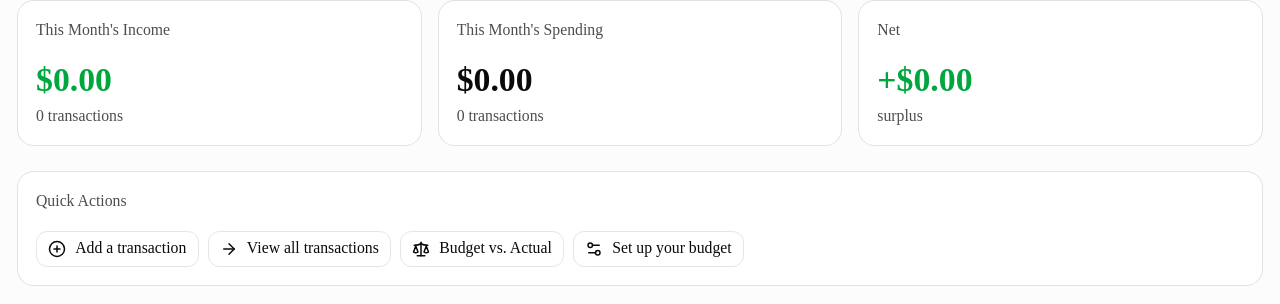
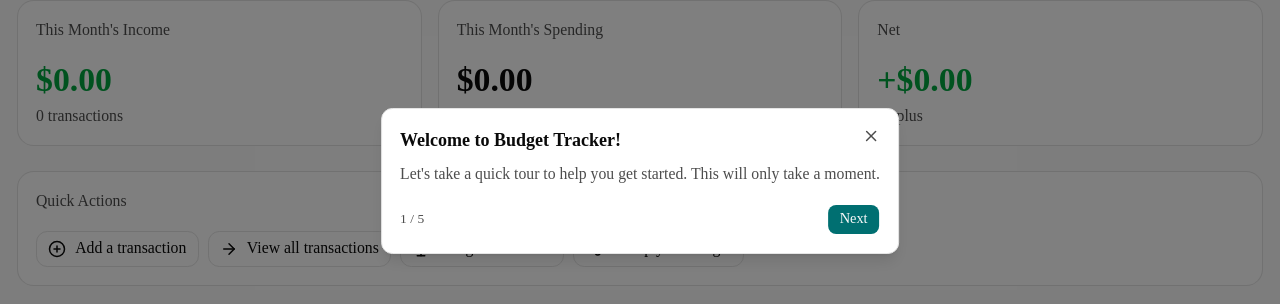
Before and after one commit to mha200/budget-tracker, a Next.js app: page /dashboard in a window 1280 px wide. Shown: the part 219-523 px from the top of the page. Built offline with nearby package versions, Linux system fonts and the light colour scheme; no server answers; the database is empty; sample sign-in values are in the browser's storage.

Commit message:
Add user-onboarding tour for first-time dashboard visitors
5-step guided tour highlights summary cards, quick actions,
navigation, and the add-transaction button. Uses localStorage
to only show once per user.

Co-Authored-By: Claude Opus 4.6 <noreply@anthropic.com>

```diff
--- a/src/app/dashboard/nav.tsx
+++ b/src/app/dashboard/nav.tsx
@@ -25,7 +25,7 @@ export function DashboardNav() {
   }
 
   return (
-    <nav className="border-b bg-muted/40">
+    <nav data-tour="nav" className="border-b bg-muted/40">
       <div className="max-w-6xl mx-auto px-4 flex gap-1 overflow-x-auto">
         {navLinks.map((link) => {
           const active = isActive(link.href, link.exact);
--- a/src/app/dashboard/page.tsx
+++ b/src/app/dashboard/page.tsx
@@ -9,6 +9,7 @@ import {
   CardTitle,
 } from "@/components/ui/card";
 import { PlusCircle, ArrowRight, Settings2, Scale } from "lucide-react";
+import { OnboardingTour } from "@/components/onboarding-tour";
 
 export default async function DashboardPage() {
   const session = await auth();
@@ -64,9 +65,11 @@ export default async function DashboardPage() {
 
   return (
     <div className="space-y-6">
+      <OnboardingTour />
       <div className="flex items-center justify-between">
         <h2 className="text-3xl font-bold">Welcome, {firstName}!</h2>
         <Button
+          data-tour="add-transaction"
           render={<Link href="/dashboard/expenses/new" />}
           nativeButton={false}
           className="gap-1.5"
@@ -77,7 +80,7 @@ export default async function DashboardPage() {
       </div>
 
       {/* Monthly Summary */}
-      <div className="grid gap-4 sm:grid-cols-3">
+      <div data-tour="summary-cards" className="grid gap-4 sm:grid-cols-3">
         <Card>
           <CardHeader>
             <CardTitle className="text-sm font-medium text-muted-foreground">
@@ -126,7 +129,7 @@ export default async function DashboardPage() {
       </div>
 
       {/* Quick Actions */}
-      <Card>
+      <Card data-tour="quick-actions">
         <CardHeader>
           <CardTitle className="text-sm font-medium text-muted-foreground">
             Quick Actions
--- /dev/null
+++ b/src/components/onboarding-tour.tsx
@@ -0,0 +1,197 @@
+"use client";
+
+import { useState, useEffect, useCallback } from "react";
+import { Button } from "@/components/ui/button";
+import { X } from "lucide-react";
+
+interface TourStep {
+  target: string | null;
+  title: string;
+  content: string;
+  position: "center" | "bottom" | "top";
+}
+
+const TOUR_STEPS: TourStep[] = [
+  {
+    target: null,
+    title: "Welcome to Budget Tracker!",
+    content:
+      "Let's take a quick tour to help you get started. This will only take a moment.",
+    position: "center",
+  },
+  {
+    target: '[data-tour="summary-cards"]',
+    title: "Monthly Overview",
+    content:
+      "These cards show your income, spending, and net balance for the current month at a glance.",
+    position: "bottom",
+  },
+  {
+    target: '[data-tour="quick-actions"]',
+    title: "Quick Actions",
+    content:
+      "Use these shortcuts to add transactions, view your budget, or jump to any feature.",
+    position: "bottom",
+  },
+  {
+    target: '[data-tour="nav"]',
+    title: "Navigation",
+    content:
+      "This bar lets you move between all sections — transactions, budgets, charts, CSV import, and more.",
+    position: "bottom",
+  },
+  {
+    target: '[data-tour="add-transaction"]',
+    title: "Add Your First Transaction",
+    content:
+      "Ready to go? Click here to add your first transaction and start tracking your budget!",
+    position: "bottom",
+  },
+];
+
+const STORAGE_KEY = "budget-tracker-tour-complete";
+
+export function OnboardingTour() {
+  const [currentStep, setCurrentStep] = useState(0);
+  const [visible, setVisible] = useState(false);
+  const [tooltipStyle, setTooltipStyle] = useState<React.CSSProperties>({});
+  const [spotlightStyle, setSpotlightStyle] = useState<React.CSSProperties>(
+    {}
+  );
+
+  useEffect(() => {
+    if (localStorage.getItem(STORAGE_KEY)) return;
+    setVisible(true);
+  }, []);
+
+  const positionTooltip = useCallback(() => {
+    const step = TOUR_STEPS[currentStep];
+    if (!step.target || step.position === "center") {
+      setSpotlightStyle({ display: "none" });
+      setTooltipStyle({
+        position: "fixed",
+        top: "50%",
+        left: "50%",
+        transform: "translate(-50%, -50%)",
+      });
+      return;
+    }
+
+    const el = document.querySelector(step.target);
+    if (!el) return;
+
+    const rect = el.getBoundingClientRect();
+    const pad = 8;
+
+    setSpotlightStyle({
+      position: "fixed",
+      top: rect.top - pad,
+      left: rect.left - pad,
+      width: rect.width + pad * 2,
+      height: rect.height + pad * 2,
+      borderRadius: 8,
+    });
+
+    const tooltipWidth = 340;
+    let left = rect.left + rect.width / 2 - tooltipWidth / 2;
+    left = Math.max(16, Math.min(left, window.innerWidth - tooltipWidth - 16));
+
+    if (step.position === "bottom") {
+      setTooltipStyle({
+        position: "fixed",
+        top: rect.bottom + pad + 12,
+        left,
+        width: tooltipWidth,
+      });
+    } else {
+      setTooltipStyle({
+        position: "fixed",
+        top: rect.top - pad - 12,
+        left,
+        width: tooltipWidth,
+        transform: "translateY(-100%)",
+      });
+    }
+  }, [currentStep]);
+
+  useEffect(() => {
+    if (!visible) return;
+    positionTooltip();
+    window.addEventListener("resize", positionTooltip);
+    window.addEventListener("scroll", positionTooltip, true);
+    return () => {
+      window.removeEventListener("resize", positionTooltip);
+      window.removeEventListener("scroll", positionTooltip, true);
+    };
+  }, [visible, positionTooltip]);
+
+  function finish() {
+    localStorage.setItem(STORAGE_KEY, "true");
+    setVisible(false);
+  }
+
+  function next() {
+    if (currentStep < TOUR_STEPS.length - 1) {
+      setCurrentStep(currentStep + 1);
+    } else {
+      finish();
+    }
+  }
+
+  function prev() {
+    if (currentStep > 0) {
+      setCurrentStep(currentStep - 1);
+    }
+  }
+
+  if (!visible) return null;
+
+  const step = TOUR_STEPS[currentStep];
+  const isLast = currentStep === TOUR_STEPS.length - 1;
+  const isFirst = currentStep === 0;
+
+  return (
+    <div className="fixed inset-0 z-50">
+      {/* Overlay */}
+      <div className="absolute inset-0 bg-black/50" onClick={finish} />
+
+      {/* Spotlight cutout */}
+      <div
+        style={spotlightStyle}
+        className="absolute z-[51] shadow-[0_0_0_9999px_rgba(0,0,0,0.5)] bg-transparent pointer-events-none"
+      />
+
+      {/* Tooltip */}
+      <div
+        style={tooltipStyle}
+        className="z-[52] bg-background border rounded-lg shadow-lg p-4"
+      >
+        <div className="flex items-start justify-between mb-2">
+          <h3 className="font-semibold text-base">{step.title}</h3>
+          <button
+            onClick={finish}
+            className="text-muted-foreground hover:text-foreground -mt-1 -mr-1 p-1"
+          >
+            <X className="size-4" />
+          </button>
+        </div>
+        <p className="text-sm text-muted-foreground mb-4">{step.content}</p>
+        <div className="flex items-center justify-between">
+          <span className="text-xs text-muted-foreground">
+            {currentStep + 1} / {TOUR_STEPS.length}
+          </span>
+          <div className="flex gap-2">
+            {!isFirst && (
+              <Button variant="outline" size="sm" onClick={prev}>
+                Back
+              </Button>
+            )}
+            <Button size="sm" onClick={next}>
+              {isLast ? "Get Started" : "Next"}
+            </Button>
+          </div>
+        </div>
+      </div>
+    </div>
+  );
+}
```
